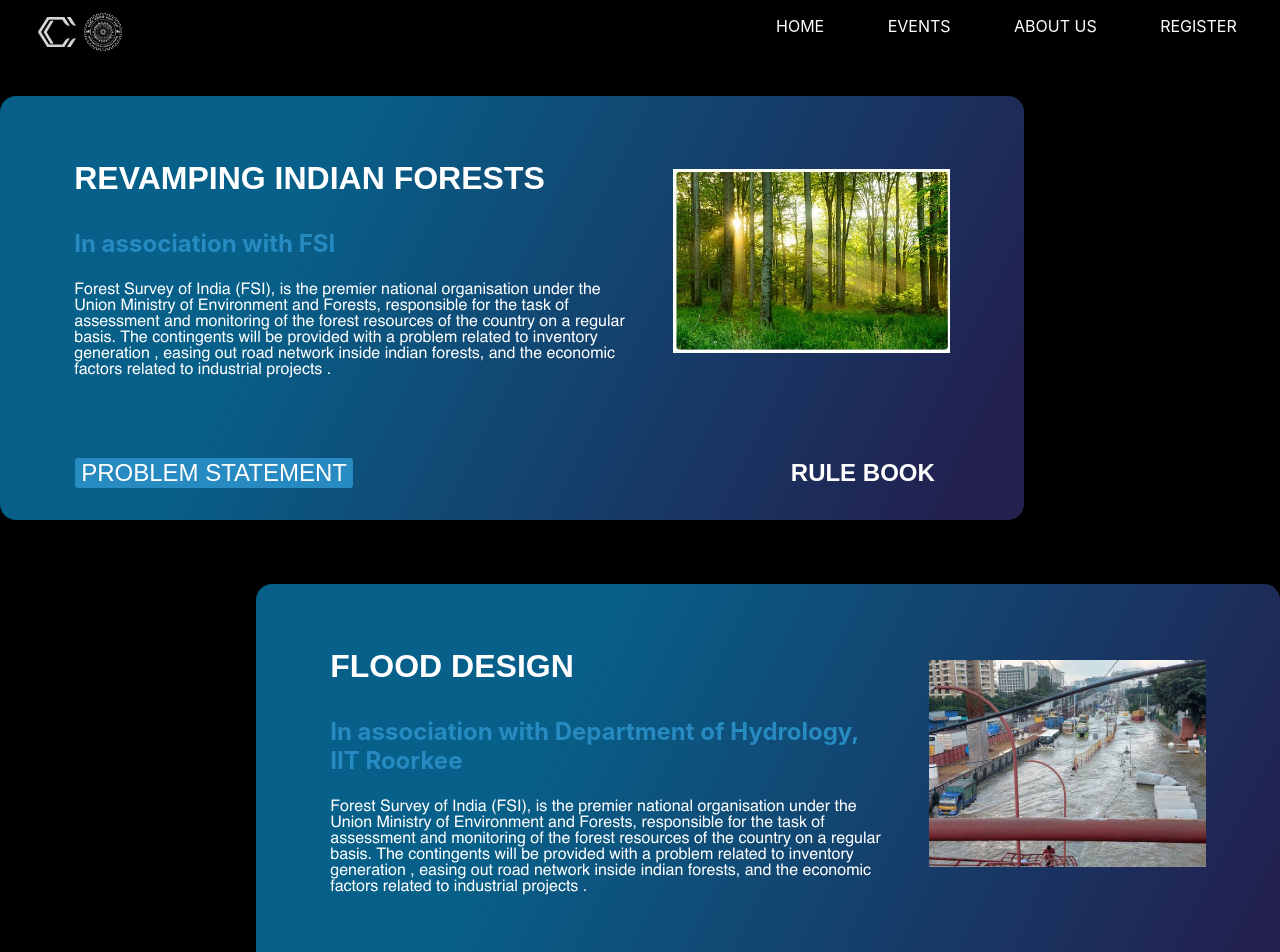
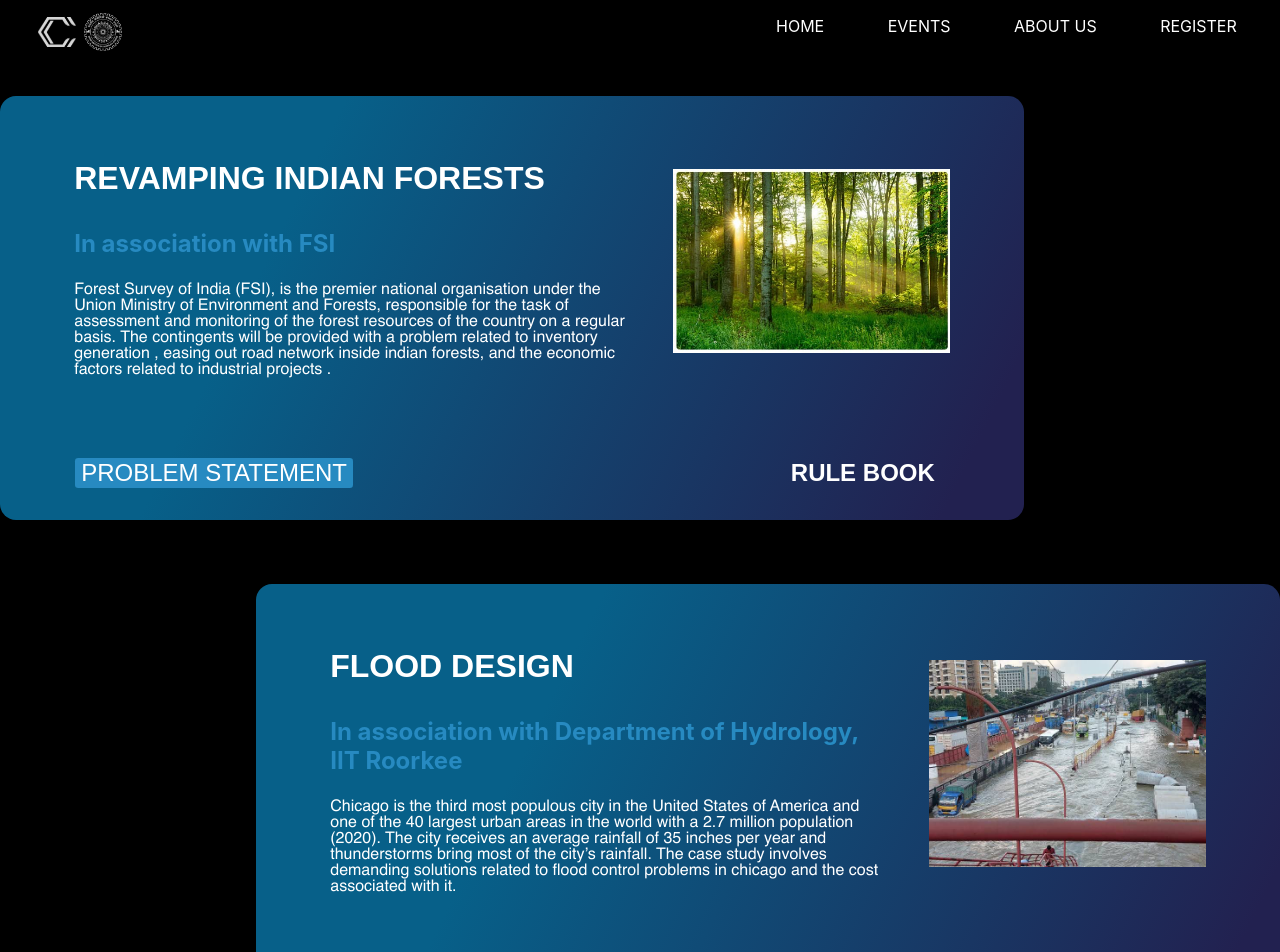
Before and after one commit to Civil-Conclave/civilconclave2k22, a React (Create React App) app: page /casestudy in a window 1280 px wide. Shown: the top 952 px of the page. Built offline with nearby package versions, Linux system fonts and the light colour scheme.

Commit message:
Lazy added

```diff
--- a/src/App.js
+++ b/src/App.js
@@ -1,10 +1,10 @@
 import "./App.css";
-import React from "react";
-import Home from "./components/Home/index.js";
-import Events from "./components/Events/index.js";
-import AboutUs from "./components/AboutUs/index.js";
+import React, { Suspense, lazy } from "react";
 import Navbarnew from "./components/General/Navbar.js";
-import CaseStudy from "./components/CaseStudy/index.js";
+// import Home from "./components/Home/index.js";
+// import Events from "./components/Events/index.js";
+// import AboutUs from "./components/AboutUs/index.js";
+// import CaseStudy from "./components/CaseStudy/index.js";
 
 import {
   BrowserRouter as Router,
@@ -15,10 +15,15 @@ import {
   useParams,
 } from "react-router-dom";
 import "./App.css";
+const Home = lazy(() => import("./components/Home/index.js"));
+const Events = lazy(() => import("./components/Events/index.js"));
+const AboutUs = lazy(() => import("./components/AboutUs/index.js"));
+const CaseStudy = lazy(() => import("./components/CaseStudy/index.js"));
 
 function App() {
   return (
     <Router>
+      <Suspense fallback={<div>Loading...</div>}>
         <div className="finalWrapper">
           <Navbarnew></Navbarnew>
           <Routes>
@@ -28,6 +33,7 @@ function App() {
             <Route path="/casestudy" element={<CaseStudy />} />
           </Routes>
         </div>
+      </Suspense>
     </Router>
   );
 }
--- a/src/components/AboutUs/details.css
+++ b/src/components/AboutUs/details.css
@@ -72,8 +72,7 @@
     margin-bottom: 2vh;
   }
   .Card {
-    height: 19vh;
-
+    width: 80%;
     border-bottom-left-radius: 0.625rem;
     border-top-left-radius: 0.3125rem;
     border-bottom-right-radius: 0.625rem;
--- a/src/components/CaseStudy/CaseStudy.js
+++ b/src/components/CaseStudy/CaseStudy.js
@@ -53,13 +53,13 @@ export default function CaseStudyleft() {
                 In association with Department of Hydrology, IIT Roorkee
               </p>
               <p className="casestudy_main_write">
-                Forest Survey of India (FSI), is the premier national
-                organisation under the Union Ministry of Environment and
-                Forests, responsible for the task of assessment and monitoring
-                of the forest resources of the country on a regular basis. The
-                contingents will be provided with a problem related to inventory
-                generation , easing out road network inside indian forests, and
-                the economic factors related to industrial projects .
+                Chicago is the third most populous city in the United States of
+                America and one of the 40 largest urban areas in the world with
+                a 2.7 million population (2020). The city receives an average
+                rainfall of 35 inches per year and thunderstorms bring most of
+                the city’s rainfall. The case study involves demanding solutions
+                related to flood control problems in chicago and the cost
+                associated with it.
               </p>
             </div>
             <div className="casestudy_image">
```
Lines whose indentation alone changed are shown as unchanged.
